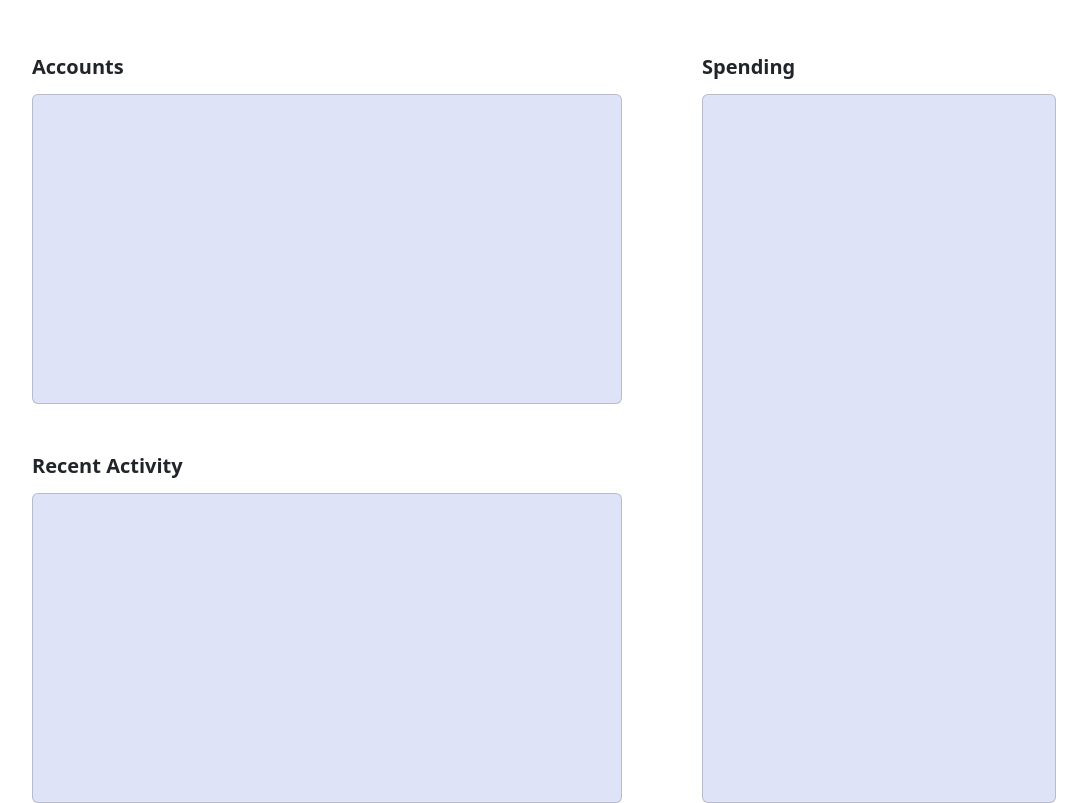
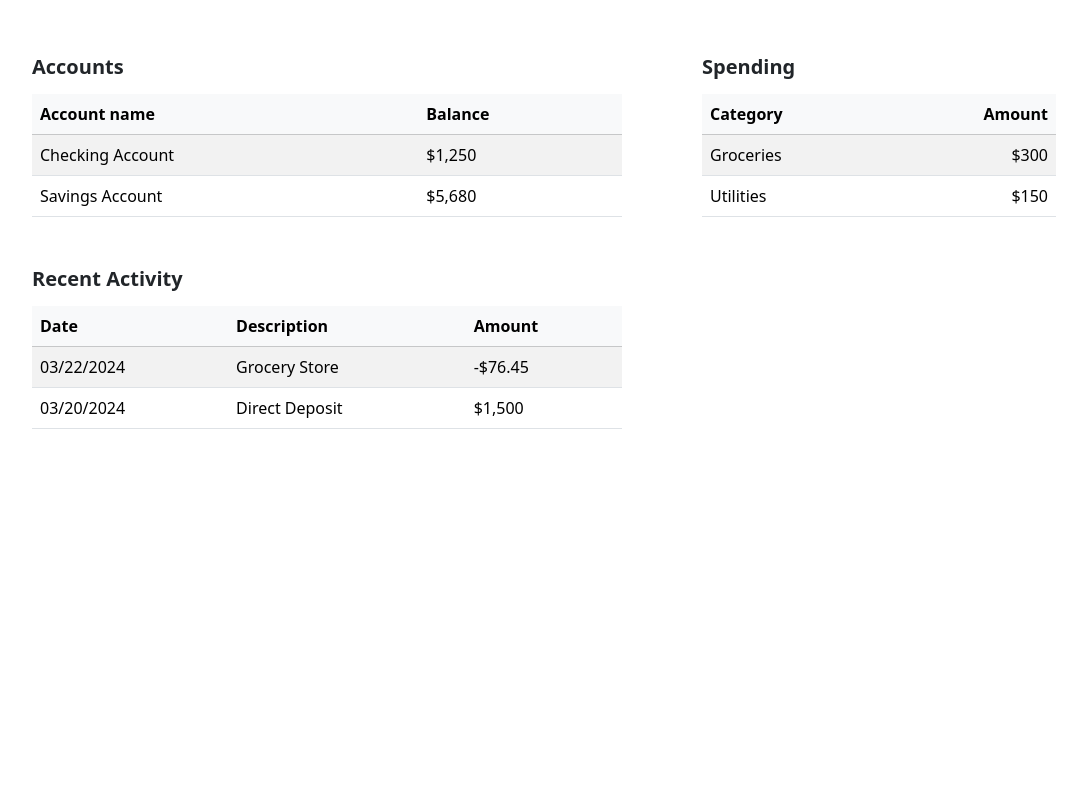
Before and after one commit to willweste/HooHacks2024, a Flask app: template app/templates/index.html in a window 1280 px wide. Shown: the part 96-899 px from the top of the page, without its empty margins (96-1183 px from the left). After the commit the page ends 525 px from the top, so only its background shows below. Run offline with Flask 3, Linux system fonts and the light colour scheme; the template is opened without the code that fills it, so the values that code supplies are empty.

Commit message:
fully working locally

```diff
--- a/app/templates/index.html
+++ b/app/templates/index.html
@@ -27,7 +27,7 @@
         <a class="nav-link text-dark" aria-current="page" href="#">Account</a>
         <a class="nav-link text-dark" href="transactions.html">Transactions</a>
         <a class="nav-link text-dark" href="reports.html">Reports</a>
-          <a class="nav-link text-dark" href="{{ url_for('logout') }}">Logout</a>
+        <a class="nav-link text-dark" href="{{ url_for('logout') }}">Logout</a>
       </div>
     </div>
   </nav>
@@ -36,14 +36,51 @@
     <section class="info-display-account">
       <div class="account">
         <h5>Accounts</h5>
-        <table class="card account-card"></table>
+        <table class="table table-hover table-striped table-responsive account-card">
+          <thead class="table-light">
+            <tr>
+              <th scope="col">Account name</th>
+              <th scope="col">Balance</th>
+            </tr>
+          </thead>
+          <tbody>
+            <tr>
+              <td>Checking Account</td>
+              <td>$1,250</td>
+            </tr>
+            <tr>
+              <td>Savings Account</td>
+              <td>$5,680</td>
+            </tr>
+          </tbody>
+        </table>
       </div>
 
 
 
       <div class="activity">
         <h5>Recent Activity</h5>
-        <table class="card activity-card"></table>
+        <table class="table table-hover table-striped table-responsive recent-card">
+          <thead class="table-light">
+            <tr>
+              <th scope="col">Date</th>
+              <th scope="col">Description</th>
+              <th scope="col">Amount</th>
+            </tr>
+          </thead>
+          <tbody>
+            <tr>
+              <td>03/22/2024</td>
+              <td>Grocery Store</td>
+              <td>-$76.45</td>
+            </tr>
+            <tr>
+              <td>03/20/2024</td>
+              <td>Direct Deposit</td>
+              <td>$1,500</td>
+            </tr>
+          </tbody>
+        </table>
       </div>
     </section>
 
@@ -51,15 +88,33 @@
 
     <section class="info-display-spending">
       <h5>Spending</h5>
-      <table class="card spending-card"></table>
+      <table class="table table-hover table-striped table-responsive">
+        <thead class="table-light">
+          <tr>
+            <th scope="col">Category</th>
+            <th scope="col" class="text-end">Amount</th>
+          </tr>
+        </thead>
+        <tbody>
+          <tr>
+            <td>Groceries</td>
+            <td class="text-end">$300</td>
+          </tr>
+          <tr>
+            <td>Utilities</td>
+            <td class="text-end">$150</td>
+          </tr>
+          <!-- Add more rows as needed -->
+        </tbody>
+      </table>
     </section>
+
   </main>
 
   <script src="https://cdn.jsdelivr.net/npm/bootstrap@5.3.2/dist/js/bootstrap.bundle.min.js"
     integrity="sha384-C6RzsynM9kWDrMNeT87bh95OGNyZPhcTNXj1NW7RuBCsyN/o0jlpcV8Qyq46cDfL"
     crossorigin="anonymous"></script>
   <script>
-    // Add any additional JavaScript code heresssss
   </script>
 </body>
 
```
